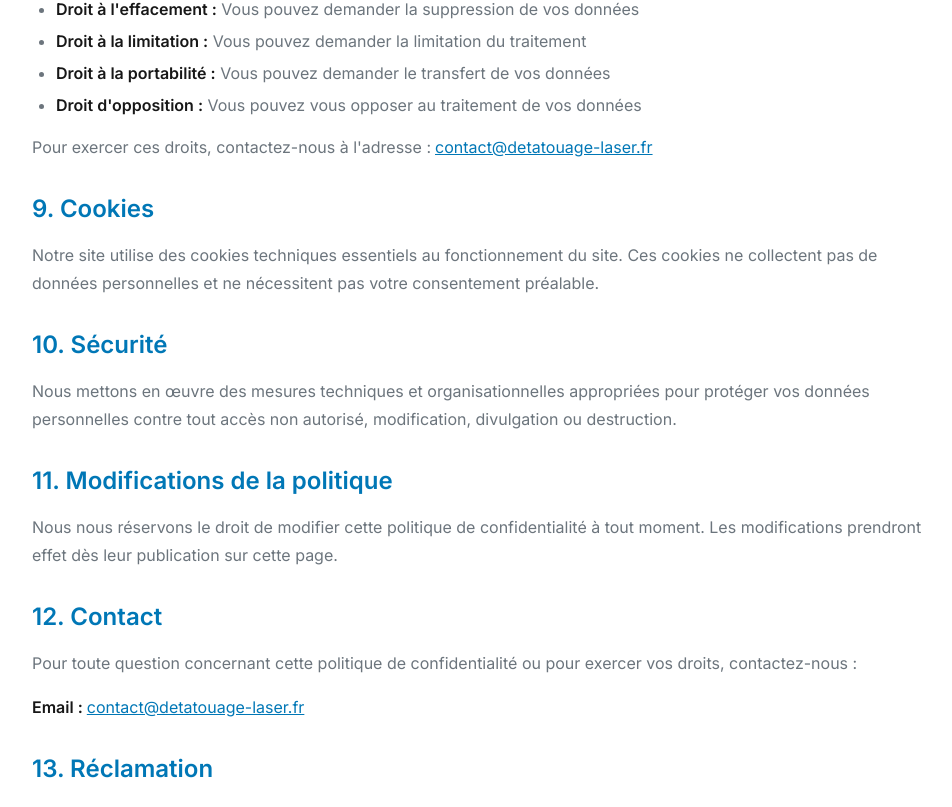
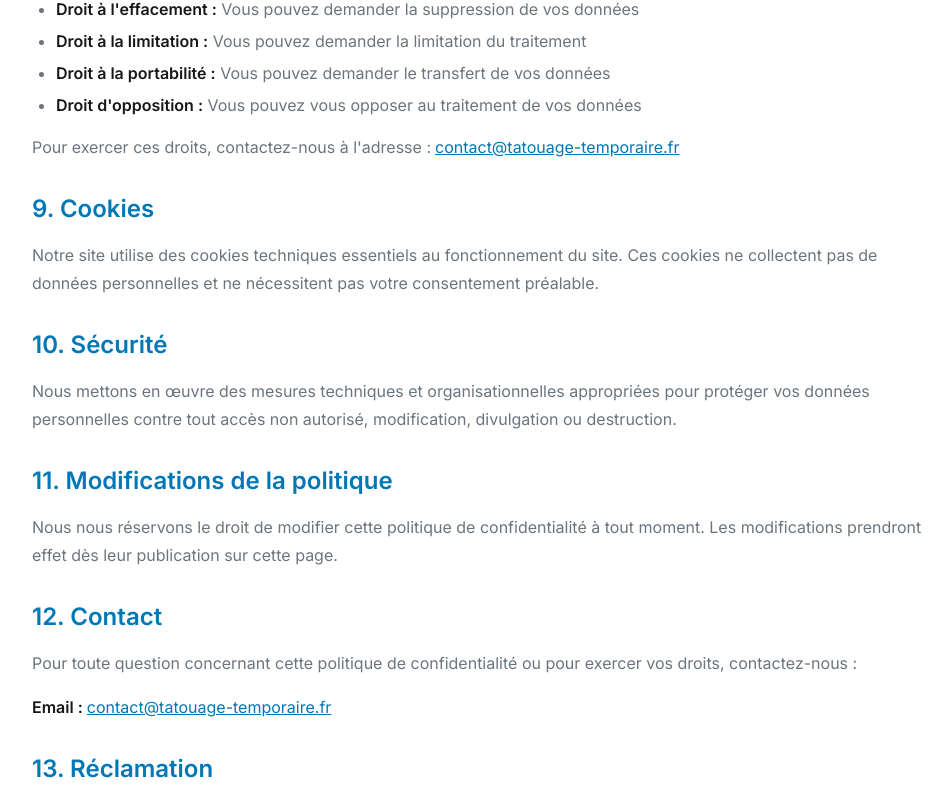
Before and after one commit to UFC-STREAMING/detatouage-laser, a Next.js app: page /politique-confidentialite in a window 1280 px wide. Shown: the part 1731-2538 px from the top of the page, without its empty margins (160-1112 px from the left). Built offline with nearby package versions, Linux system fonts and the light colour scheme; no server answers.

Commit message:
Remplacement de tous les domaines detatouage-laser.fr par tatouage-temporaire.fr

```diff
--- a/app/layout.tsx
+++ b/app/layout.tsx
@@ -8,7 +8,7 @@ import { StickyCTA } from "@/components/ui/StickyCTA";
 const inter = Inter({ subsets: ["latin"] });
 
 export const metadata: Metadata = {
-  metadataBase: new URL(process.env.NEXT_PUBLIC_SITE_URL || "https://www.detatouage-laser.fr"),
+  metadataBase: new URL(process.env.NEXT_PUBLIC_SITE_URL || "https://www.tatouage-temporaire.fr"),
   title: {
     default: "Détatouage Laser - Retrait de Tatouage par Laser en France",
     template: "%s | Détatouage Laser",
--- a/app/mentions-legales/page.tsx
+++ b/app/mentions-legales/page.tsx
@@ -24,7 +24,7 @@ export default function MentionsLegalesPage() {
               <strong>Capital social :</strong> 200 BGN<br />
               <strong>Siège social :</strong> 93 Ekzarh Yosif, rez-de-chaussée, 1000 Sofia, Bulgarie<br />
               <strong>UIC :</strong> 208363125<br />
-              <strong>Email :</strong> contact@detatouage-laser.fr
+              <strong>Email :</strong> contact@tatouage-temporaire.fr
             </p>
           </section>
 
@@ -32,7 +32,7 @@ export default function MentionsLegalesPage() {
             <h2 className="text-2xl font-semibold text-[#0077b6] mb-4">2. Directeur de la publication</h2>
             <p className="text-[#6c757d]">
               <strong>Nom :</strong> Leo Pierre Joris Fortier<br />
-              <strong>Email :</strong> contact@detatouage-laser.fr
+              <strong>Email :</strong> contact@tatouage-temporaire.fr
             </p>
           </section>
 
@@ -83,7 +83,7 @@ export default function MentionsLegalesPage() {
             <h2 className="text-2xl font-semibold text-[#0077b6] mb-4">8. Contact</h2>
             <p className="text-[#6c757d]">
               Pour toute question concernant les mentions légales, vous pouvez nous contacter à l'adresse suivante :<br />
-              <strong>Email :</strong> <a href="mailto:contact@detatouage-laser.fr" className="text-[#0077b6] hover:underline">contact@detatouage-laser.fr</a>
+              <strong>Email :</strong> <a href="mailto:contact@tatouage-temporaire.fr" className="text-[#0077b6] hover:underline">contact@tatouage-temporaire.fr</a>
             </p>
           </section>
 
--- a/app/politique-confidentialite/page.tsx
+++ b/app/politique-confidentialite/page.tsx
@@ -35,7 +35,7 @@ export default function PolitiqueConfidentialitePage() {
             <h2 className="text-2xl font-semibold text-[#0077b6] mb-4">2. Responsable du traitement</h2>
             <p className="text-[#6c757d]">
               <strong>Responsable :</strong> LBS Affiliate EOOD<br />
-              <strong>Email :</strong> contact@detatouage-laser.fr<br />
+              <strong>Email :</strong> contact@tatouage-temporaire.fr<br />
               <strong>Adresse :</strong> 93 Ekzarh Yosif, rez-de-chaussée, 1000 Sofia, Bulgarie<br />
               <strong>UIC :</strong> 208363125
             </p>
@@ -120,8 +120,8 @@ export default function PolitiqueConfidentialitePage() {
             </ul>
             <p className="text-[#6c757d] mt-4">
               Pour exercer ces droits, contactez-nous à l'adresse :
-              <a href="mailto:contact@detatouage-laser.fr" className="text-[#0077b6] hover:underline ml-1">
-                contact@detatouage-laser.fr
+              <a href="mailto:contact@tatouage-temporaire.fr" className="text-[#0077b6] hover:underline ml-1">
+                contact@tatouage-temporaire.fr
               </a>
             </p>
           </section>
@@ -162,8 +162,8 @@ export default function PolitiqueConfidentialitePage() {
             </p>
             <p className="text-[#6c757d] mt-4">
               <strong>Email :</strong>
-              <a href="mailto:contact@detatouage-laser.fr" className="text-[#0077b6] hover:underline ml-1">
-                contact@detatouage-laser.fr
+              <a href="mailto:contact@tatouage-temporaire.fr" className="text-[#0077b6] hover:underline ml-1">
+                contact@tatouage-temporaire.fr
               </a>
             </p>
           </section>
--- a/app/robots.ts
+++ b/app/robots.ts
@@ -1,7 +1,7 @@
 import { MetadataRoute } from "next";
 
 export default function robots(): MetadataRoute.Robots {
-  const baseUrl = process.env.NEXT_PUBLIC_SITE_URL || "https://www.detatouage-laser.fr";
+  const baseUrl = process.env.NEXT_PUBLIC_SITE_URL || "https://www.tatouage-temporaire.fr";
 
   return {
     rules: {
--- a/app/sitemap.ts
+++ b/app/sitemap.ts
@@ -2,7 +2,7 @@ import { MetadataRoute } from "next";
 import { cities, getAllDepartments } from "@/data/cities";
 
 export default function sitemap(): MetadataRoute.Sitemap {
-  const baseUrl = process.env.NEXT_PUBLIC_SITE_URL || "https://www.detatouage-laser.fr";
+  const baseUrl = process.env.NEXT_PUBLIC_SITE_URL || "https://www.tatouage-temporaire.fr";
   const currentDate = new Date();
 
   // Homepage
--- a/components/layout/Footer.tsx
+++ b/components/layout/Footer.tsx
@@ -43,7 +43,7 @@ export function Footer() {
           <div>
             <h3 className="font-semibold text-[#0077b6] mb-4">Contact</h3>
             <ul className="space-y-2 text-sm text-[#6c757d]">
-              <li>Email: contact@detatouage-laser.fr</li>
+              <li>Email: contact@tatouage-temporaire.fr</li>
             </ul>
           </div>
         </div>
--- a/lib/email/config.ts
+++ b/lib/email/config.ts
@@ -11,6 +11,6 @@ export const transporter = nodemailer.createTransport({
 });
 
 export const emailConfig = {
-  from: process.env.SMTP_FROM || "noreply@detatouage-laser.fr",
-  to: process.env.SMTP_TO || "leads@detatouage-laser.fr",
+  from: process.env.SMTP_FROM || "noreply@tatouage-temporaire.fr",
+  to: process.env.SMTP_TO || "leads@tatouage-temporaire.fr",
 };
```
Also changed, not shown: 1 other file (tests, documents, lock files or other folders).
